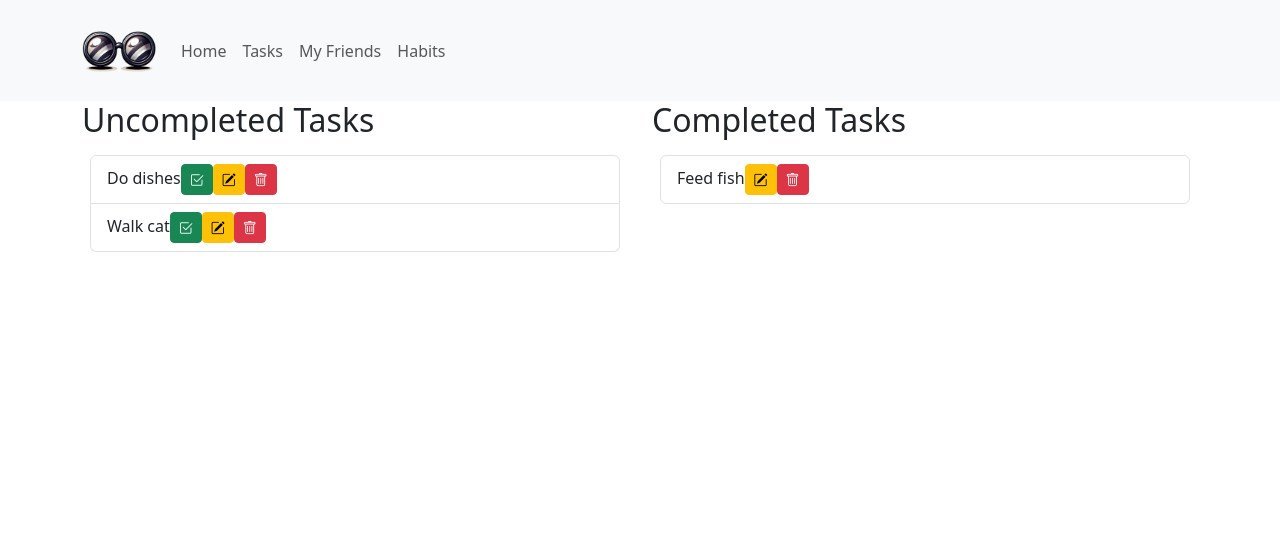
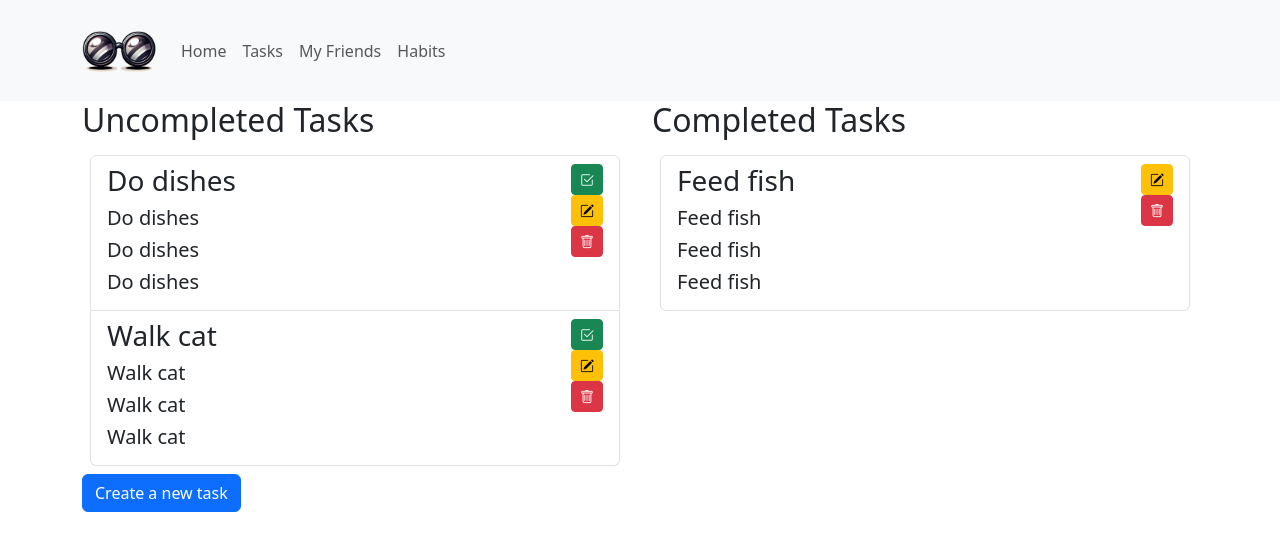
Before and after one commit to doctorbond2/GRUPPARBETE-Project-Morfjus, a React (Vite) app: page /tasks in a window 1280 px wide. Shown: the top 550 px of the page. Built offline with nearby package versions, Linux system fonts and the light colour scheme.

Commit message:
funktionalitet till både redigeringsKnapp och deleteKnapp + Bootstrap styling

```diff
--- a/src/components/tasksComp/Task.jsx
+++ b/src/components/tasksComp/Task.jsx
@@ -1,18 +1,57 @@
-import React from "react";
-import ListGroup from "react-bootstrap/ListGroup";
-import OverlayTrigger from "react-bootstrap/OverlayTrigger";
-import Tooltip from "react-bootstrap/Tooltip";
+import React, { useState } from "react";
+import {
+  Row,
+  Col,
+  OverlayTrigger,
+  Tooltip,
+  Button,
+  ListGroup,
+  InputGroup,
+  Form,
+} from "react-bootstrap";
 import "bootstrap-icons/font/bootstrap-icons.css";
-import Button from "react-bootstrap/Button";
-const Task = ({ task, onMarkAsCompleted }) => {
+
+const Task = ({ task, onMarkAsCompleted, onSaveEdit, onRemoveTask }) => {
+  const [isEditing, setIsEditing] = useState(false);
+  const [editedTitle, setEditedTitle] = useState(task.title);
+
   const renderTooltip = (message) => (
     <Tooltip id={`tooltip-${task.id}-${message}`}>{message}</Tooltip>
   );
 
+  const handleSave = () => {
+    onSaveEdit(task.id, editedTitle);
+    setIsEditing(false);
+  };
+
   return (
     <ListGroup.Item>
-      {task.title}
-
+      <Row className="align-items-start">
+        <Col className="flex-grow-1">
+          {isEditing ? (
+            <InputGroup>
+              <Form.Control
+                type="text"
+                value={editedTitle}
+                onChange={(e) => setEditedTitle(e.target.value)}
+              />
+              <Button variant="outline-secondary" onClick={handleSave}>
+                Save
+              </Button>
+            </InputGroup>
+          ) : (
+            <>
+              <span>
+                <h3>{task.title}</h3>
+              </span>
+              <h5>{task.title}</h5>
+              <h5>{task.title}</h5>
+              <h5>{task.title}</h5>
+            </>
+          )}
+        </Col>
+        <Col xs="auto">
+          <div className="d-flex flex-column justify-content-end">
             {!task.completed && (
               <OverlayTrigger
                 placement="top"
@@ -24,7 +63,23 @@ const Task = ({ task, onMarkAsCompleted }) => {
                   size="sm"
                   onClick={() => onMarkAsCompleted(task.id)}
                 >
-            <i class="bi bi-check2-square"></i>
+                  <i className="bi bi-check2-square"></i>
+                </Button>
+              </OverlayTrigger>
+            )}
+
+            {!isEditing && (
+              <OverlayTrigger
+                placement="top"
+                delay={{ show: 250, hide: 100 }}
+                overlay={renderTooltip("Edit")}
+              >
+                <Button
+                  onClick={() => setIsEditing(true)}
+                  variant="warning"
+                  size="sm"
+                >
+                  <i className="bi bi-pencil-square"></i>
                 </Button>
               </OverlayTrigger>
             )}
@@ -32,22 +87,19 @@ const Task = ({ task, onMarkAsCompleted }) => {
             <OverlayTrigger
               placement="top"
               delay={{ show: 250, hide: 100 }}
-        overlay={renderTooltip("Edit")}
+              overlay={renderTooltip("Delete")}
             >
-        <Button variant="warning" size="sm">
-          <i class="bi bi-pencil-square"></i>
+              <Button
+                variant="danger"
+                size="sm"
+                onClick={() => onRemoveTask(task.id)}
+              >
+                <i className="bi bi-trash"></i>
               </Button>
             </OverlayTrigger>
-
-      <OverlayTrigger
-        placement="top"
-        delay={{ show: 250, hide: 100 }}
-        overlay={renderTooltip("Delete")}
-      >
-        <Button variant="danger" size="sm">
-          <i class="bi bi-trash"></i>
-        </Button>
-      </OverlayTrigger>
+          </div>
+        </Col>
+      </Row>
     </ListGroup.Item>
   );
 };
--- a/src/pages/Tasks.jsx
+++ b/src/pages/Tasks.jsx
@@ -1,13 +1,26 @@
 import React from "react";
 import Task from "../components/tasksComp/Task";
-import ListGroup from "react-bootstrap/ListGroup";
-import Container from "react-bootstrap/Container";
-import Row from "react-bootstrap/Row";
-import Col from "react-bootstrap/Col";
+import { Row, Col, Button, ListGroup, Container } from "react-bootstrap";
+import "../index.css";
 
 const Tasks = ({ tasks, setTasks }) => {
   const completedTasks = tasks.filter((task) => task.completed);
   const unCompletedTasks = tasks.filter((task) => !task.completed);
+
+  const removeTask = (taskId) => {
+    const updatedTasks = tasks.filter((task) => task.id !== taskId);
+    setTasks(updatedTasks);
+  };
+
+  const saveEdit = (taskId, newTitle) => {
+    const updatedTasks = tasks.map((task) => {
+      if (task.id === taskId) {
+        return { ...task, title: newTitle };
+      }
+      return task;
+    });
+    setTasks(updatedTasks);
+  };
 
   const markAsCompleted = (taskId) => {
     const updatedTasks = tasks.map((task) => {
@@ -30,9 +43,12 @@ const Tasks = ({ tasks, setTasks }) => {
                 key={task.id}
                 task={task}
                 onMarkAsCompleted={markAsCompleted}
+                onSaveEdit={saveEdit}
+                onRemoveTask={removeTask}
               />
             ))}
           </ListGroup>
+          <Button>Create a new task</Button>
         </Col>
         <Col>
           <h2>Completed Tasks</h2>
@@ -42,6 +58,8 @@ const Tasks = ({ tasks, setTasks }) => {
                 key={task.id}
                 task={task}
                 onMarkAsCompleted={markAsCompleted}
+                onSaveEdit={saveEdit}
+                onRemoveTask={removeTask}
               />
             ))}
           </ListGroup>
```
Also changed, not shown: src/components/tasksComp/NewTask.jsx (added), src/index.css, 1 other file (tests, documents, lock files or other folders). Lines whose indentation alone changed are shown as unchanged.
